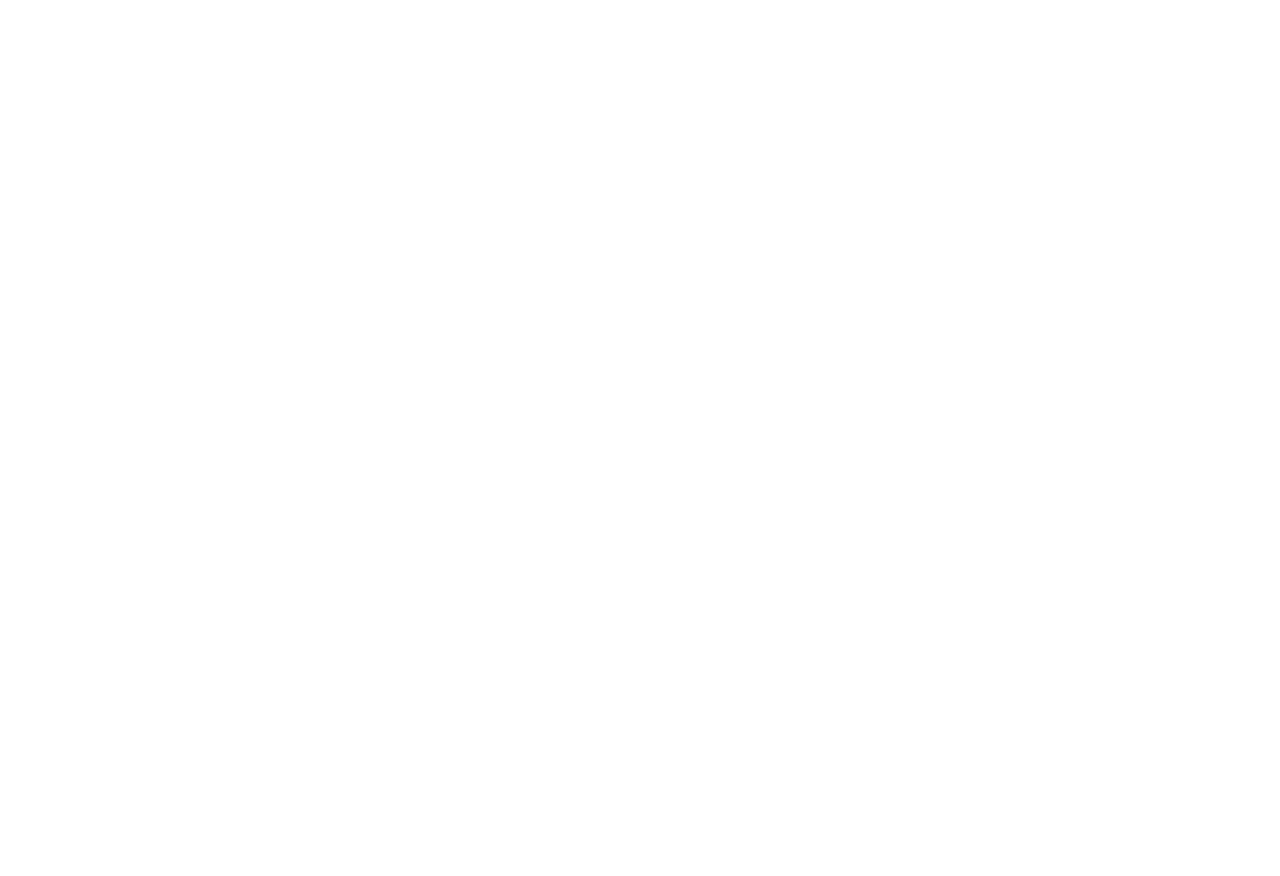
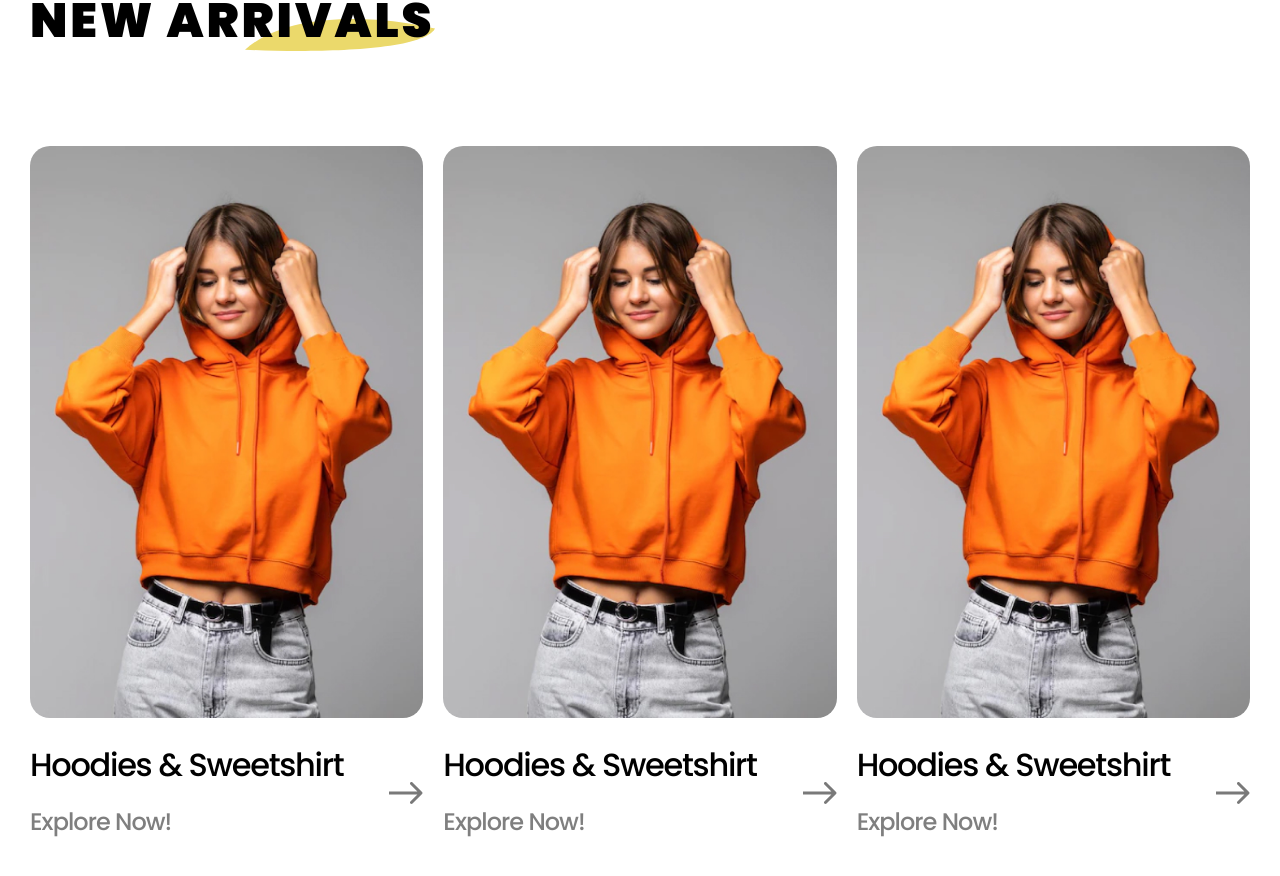
Before and after one commit to MikhailChekov/fashion-react, a React (Create React App) app: page / in a window 1280 px wide. Shown: the part 1338-2214 px from the top of the page. Before the commit the page ends 800 px from the top, so only its background shows below. Built offline with nearby package versions, Linux system fonts and the light colour scheme.

Commit message:
feat: started component card for Arrivals section

```diff
--- a/src/App.js
+++ b/src/App.js
@@ -8,7 +8,7 @@
   return (
 		<div className="App">
       <Header />
-      {/* <Promo /> */}
+      <Promo />
       <Brands />
       <Arrivals />
 		</div>
--- a/src/components/Arrivals/Arrivals.css
+++ b/src/components/Arrivals/Arrivals.css
@@ -5,12 +5,8 @@
 .arrivals__header {
   margin-bottom: 100px;
 }
-.arrivals__title {
-}
-.arrivals__items {
+.arrivals__cards {
   display: flex;
   justify-content: space-between;
   column-gap: 20px;
 }
-.arrivals__item {
-}
--- a/src/components/Arrivals/Arrivals.jsx
+++ b/src/components/Arrivals/Arrivals.jsx
@@ -1,4 +1,5 @@
 import React from 'react';
+import Card from '../Card/Card';
 import './Arrivals.css';
 
 function Arrivals() {
@@ -8,10 +9,12 @@
             <div className="arrivals__header">
                 <h2 className="arrivals__title title-2">NEW ARRIVALS</h2>
             </div>
-            <div className="arrivals__items">
-                <div className="arrivals__item">1</div>
-                <div className="arrivals__item">2</div>
-                <div className="arrivals__item">3</div>
+            <div className="arrivals__cards">
+                <Card />
+                <Card />
+                <Card />
+                {/* <Card />
+                <Card /> */}
             </div>
         </div>
     </section>
--- /dev/null
+++ b/src/components/Card/Card.jsx
@@ -0,0 +1,28 @@
+import React from "react";
+import styles from "./Card.module.css";
+import cat01Img from "../../img/categories/cat-01.jpg";
+import cardIconArrow from "../../img/icons/arrow.svg";
+// import cat02Img from '../../img/categories/cat-02.jpg';
+// import cat03Img from '../../img/categories/cat-03.jpg';
+
+function Card() {
+  return (
+    <div className={styles.card}>
+      <a href="#!" className={styles.card__link}><span className={styles.none}>!</span></a>
+      <div className={styles.card__imgwrap}>
+        <img src={cat01Img} alt="cat01" className={styles.card__img} />
+      </div>
+      <div className={styles.card__body}>
+        <div className={styles.card__text}>
+          <div className={styles.card__title}>Hoodies & Sweetshirt</div>
+          <div className={styles.card__muted}>Explore Now!</div>
+        </div>
+        <div className={styles.card__icon}>
+          <img src={cardIconArrow} alt="Open" />
+        </div>
+      </div>
+    </div>
+  );
+}
+
+export default Card;
--- /dev/null
+++ b/src/components/Card/Card.module.css
@@ -0,0 +1,81 @@
+.card {
+  position: relative;
+}
+
+.card__link {
+  position: absolute;
+  width: 100%;
+  height: 100%;
+  top: 0;
+  left: 0;
+  z-index: 12;
+}
+
+.card__img {
+  position: relative;
+  border-radius: 20px;
+  margin-bottom: 28px;
+  cursor: pointer;
+}
+
+.card__imgwrap {
+  position: relative;
+  display: block;
+  border-radius: 20px;
+  width: 100%;
+  height: 84%;
+}
+
+.card__imgwrap::before {
+  content: "";
+  position: absolute;
+  display: block;
+  z-index: 10;
+  transition: all 1s;
+  width: 0;
+  height: 100%;
+  top: 0;
+  left: 0;
+  background-color: #000;
+  opacity: 0.6;
+  border-radius: 20px;
+}
+
+.card:hover .card__imgwrap::before{
+  width: 100%;
+}
+.card:hover .card__title {
+  color: #0910d3;
+}
+
+.card__body {
+  display: flex;
+  justify-content: space-between;
+  column-gap: 10px;
+}
+
+.card__title {
+  margin-bottom: 7px;
+  color: var(--textColor);
+  font-size: 32px;
+  font-weight: 500;
+  line-height: 50px;
+  letter-spacing: -1.28px;
+}
+
+.card__muted {
+  color: #7f7f7f;
+  font-size: 24px;
+  font-weight: 500;
+  line-height: 50px;
+  letter-spacing: -0.96px;
+}
+
+.card__icon {
+  display: flex;
+  align-items: center;
+}
+
+.none {
+  display: none;
+}
```
